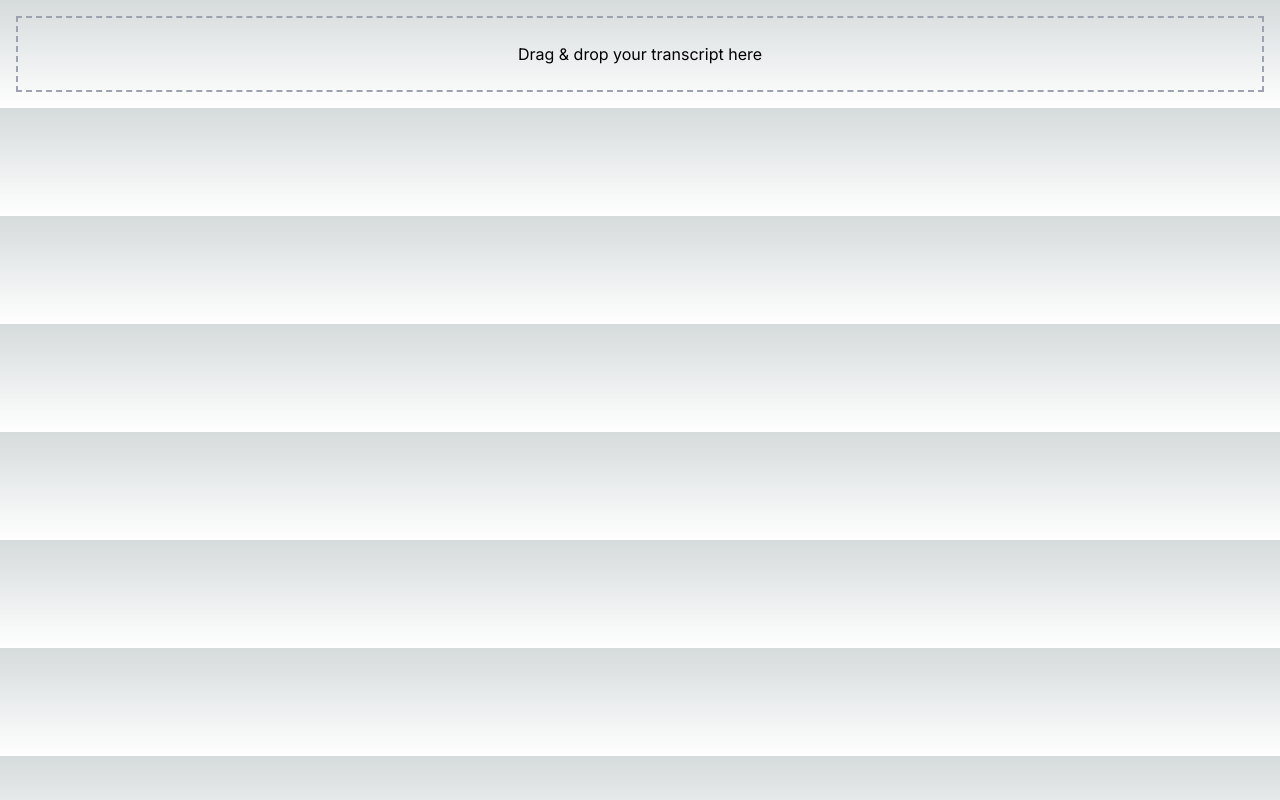
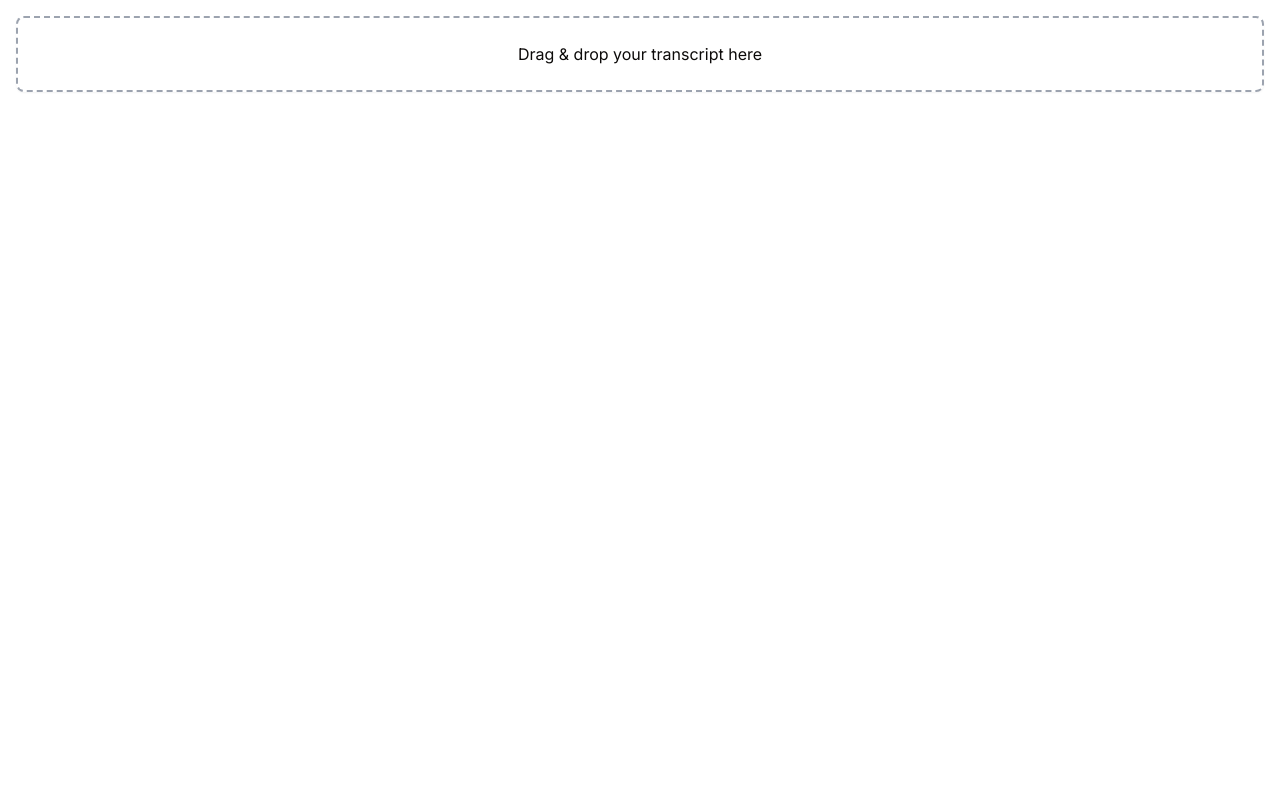
Before and after one commit to elijahmurray/scriptor, a Next.js app: page / in a window 1280 px wide. Built offline with nearby package versions, Linux system fonts and the light colour scheme.

Commit message:
setup shadcn

```diff
--- a/app/globals.css
+++ b/app/globals.css
@@ -2,32 +2,68 @@
 @tailwind components;
 @tailwind utilities;
 
-:root {
-  --foreground-rgb: 0, 0, 0;
-  --background-start-rgb: 214, 219, 220;
-  --background-end-rgb: 255, 255, 255;
-}
+@layer base {
+  :root {
+    --background: 0 0% 100%;
+    --foreground: 20 14.3% 4.1%;
+    --card: 0 0% 100%;
+    --card-foreground: 20 14.3% 4.1%;
+    --popover: 0 0% 100%;
+    --popover-foreground: 20 14.3% 4.1%;
+    --primary: 24 9.8% 10%;
+    --primary-foreground: 60 9.1% 97.8%;
+    --secondary: 60 4.8% 95.9%;
+    --secondary-foreground: 24 9.8% 10%;
+    --muted: 60 4.8% 95.9%;
+    --muted-foreground: 25 5.3% 44.7%;
+    --accent: 60 4.8% 95.9%;
+    --accent-foreground: 24 9.8% 10%;
+    --destructive: 0 84.2% 60.2%;
+    --destructive-foreground: 60 9.1% 97.8%;
+    --border: 20 5.9% 90%;
+    --input: 20 5.9% 90%;
+    --ring: 20 14.3% 4.1%;
+    --radius: 0.5rem;
+    --chart-1: 12 76% 61%;
+    --chart-2: 173 58% 39%;
+    --chart-3: 197 37% 24%;
+    --chart-4: 43 74% 66%;
+    --chart-5: 27 87% 67%;
+  }
 
-@media (prefers-color-scheme: dark) {
-  :root {
-    --foreground-rgb: 255, 255, 255;
-    --background-start-rgb: 0, 0, 0;
-    --background-end-rgb: 0, 0, 0;
+  .dark {
+    --background: 20 14.3% 4.1%;
+    --foreground: 60 9.1% 97.8%;
+    --card: 20 14.3% 4.1%;
+    --card-foreground: 60 9.1% 97.8%;
+    --popover: 20 14.3% 4.1%;
+    --popover-foreground: 60 9.1% 97.8%;
+    --primary: 60 9.1% 97.8%;
+    --primary-foreground: 24 9.8% 10%;
+    --secondary: 12 6.5% 15.1%;
+    --secondary-foreground: 60 9.1% 97.8%;
+    --muted: 12 6.5% 15.1%;
+    --muted-foreground: 24 5.4% 63.9%;
+    --accent: 12 6.5% 15.1%;
+    --accent-foreground: 60 9.1% 97.8%;
+    --destructive: 0 62.8% 30.6%;
+    --destructive-foreground: 60 9.1% 97.8%;
+    --border: 12 6.5% 15.1%;
+    --input: 12 6.5% 15.1%;
+    --ring: 24 5.7% 82.9%;
+    --chart-1: 220 70% 50%;
+    --chart-2: 160 60% 45%;
+    --chart-3: 30 80% 55%;
+    --chart-4: 280 65% 60%;
+    --chart-5: 340 75% 55%;
   }
 }
 
-body {
-  color: rgb(var(--foreground-rgb));
-  background: linear-gradient(
-      to bottom,
-      transparent,
-      rgb(var(--background-end-rgb))
-    )
-    rgb(var(--background-start-rgb));
-}
-
-@layer utilities {
-  .text-balance {
-    text-wrap: balance;
+@layer base {
+  * {
+    @apply border-border;
+  }
+  body {
+    @apply bg-background text-foreground;
   }
 }
--- a/app/page.tsx
+++ b/app/page.tsx
@@ -1,23 +1,28 @@
 "use client";
 
 import { useState } from 'react';
+import { Button } from '@/components/ui/button';
+import { Card } from '@/components/ui/card';
+import { Textarea } from '@/components/ui/textarea';
+import { Alert } from '@/components/ui/alert';
+
 
 export default function Home() {
   const [transcript, setTranscript] = useState('');
   const [summary, setSummary] = useState('');
-  const [error, setError] = useState(null);
+  const [error, setError] = useState<string | null>(null);
 
-  const handleDrop = (event) => {
+  const handleDrop = (event: React.DragEvent<HTMLDivElement>) => {
     event.preventDefault();
     const file = event.dataTransfer.files[0];
     const reader = new FileReader();
     reader.onload = () => {
-      setTranscript(reader.result);
+      setTranscript(reader.result as string);
     };
     reader.readAsText(file);
   };
 
-  const handleDragOver = (event) => {
+  const handleDragOver = (event: React.DragEvent<HTMLDivElement>) => {
     event.preventDefault();
   };
 
@@ -64,32 +69,19 @@
 
   return (
     <div className="container mx-auto p-4">
-      <div
-        className="border-dashed border-2 border-gray-400 p-6 text-center"
-        onDrop={handleDrop}
-        onDragOver={handleDragOver}
-      >
-        Drag & drop your transcript here
-      </div>
+      <Card className="p-6 text-center border-dashed border-2 border-gray-400" onDrop={handleDrop} onDragOver={handleDragOver}>
+        <p>Drag & drop your transcript here</p>
+      </Card>
       {transcript && (
         <div className="mt-4">
-          <button
-            className="bg-blue-500 hover:bg-blue-700 text-white font-bold py-2 px-4 rounded"
-            onClick={generateSummary}
-          >
+          <Button onClick={generateSummary} className="bg-blue-500 hover:bg-blue-700 text-white font-bold py-2 px-4 rounded">
             Generate Summary
-          </button>
+          </Button>
           {summary && (
-            <textarea
-              className="mt-4 w-full h-64 border border-gray-300 p-2"
-              readOnly
-              value={summary}
-            ></textarea>
+            <Textarea className="mt-4 w-full h-64 border border-gray-300 p-2" readOnly value={summary}></Textarea>
           )}
           {error && (
-            <div className="mt-4 text-red-500">
-              {error}
-            </div>
+            <Alert className="mt-4 text-red-500">{error}</Alert>
           )}
         </div>
       )}
--- /dev/null
+++ b/components/ui/alert.tsx
@@ -0,0 +1,59 @@
+import * as React from "react"
+import { cva, type VariantProps } from "class-variance-authority"
+
+import { cn } from "@/lib/utils"
+
+const alertVariants = cva(
+  "relative w-full rounded-lg border p-4 [&>svg~*]:pl-7 [&>svg+div]:translate-y-[-3px] [&>svg]:absolute [&>svg]:left-4 [&>svg]:top-4 [&>svg]:text-foreground",
+  {
+    variants: {
+      variant: {
+        default: "bg-background text-foreground",
+        destructive:
+          "border-destructive/50 text-destructive dark:border-destructive [&>svg]:text-destructive",
+      },
+    },
+    defaultVariants: {
+      variant: "default",
+    },
+  }
+)
+
+const Alert = React.forwardRef<
+  HTMLDivElement,
+  React.HTMLAttributes<HTMLDivElement> & VariantProps<typeof alertVariants>
+>(({ className, variant, ...props }, ref) => (
+  <div
+    ref={ref}
+    role="alert"
+    className={cn(alertVariants({ variant }), className)}
+    {...props}
+  />
+))
+Alert.displayName = "Alert"
+
+const AlertTitle = React.forwardRef<
+  HTMLParagraphElement,
+  React.HTMLAttributes<HTMLHeadingElement>
+>(({ className, ...props }, ref) => (
+  <h5
+    ref={ref}
+    className={cn("mb-1 font-medium leading-none tracking-tight", className)}
+    {...props}
+  />
+))
+AlertTitle.displayName = "AlertTitle"
+
+const AlertDescription = React.forwardRef<
+  HTMLParagraphElement,
+  React.HTMLAttributes<HTMLParagraphElement>
+>(({ className, ...props }, ref) => (
+  <div
+    ref={ref}
+    className={cn("text-sm [&_p]:leading-relaxed", className)}
+    {...props}
+  />
+))
+AlertDescription.displayName = "AlertDescription"
+
+export { Alert, AlertTitle, AlertDescription }
--- /dev/null
+++ b/components/ui/button.tsx
@@ -0,0 +1,56 @@
+import * as React from "react"
+import { Slot } from "@radix-ui/react-slot"
+import { cva, type VariantProps } from "class-variance-authority"
+
+import { cn } from "@/lib/utils"
+
+const buttonVariants = cva(
+  "inline-flex items-center justify-center whitespace-nowrap rounded-md text-sm font-medium ring-offset-background transition-colors focus-visible:outline-none focus-visible:ring-2 focus-visible:ring-ring focus-visible:ring-offset-2 disabled:pointer-events-none disabled:opacity-50",
+  {
+    variants: {
+      variant: {
+        default: "bg-primary text-primary-foreground hover:bg-primary/90",
+        destructive:
+          "bg-destructive text-destructive-foreground hover:bg-destructive/90",
+        outline:
+          "border border-input bg-background hover:bg-accent hover:text-accent-foreground",
+        secondary:
+          "bg-secondary text-secondary-foreground hover:bg-secondary/80",
+        ghost: "hover:bg-accent hover:text-accent-foreground",
+        link: "text-primary underline-offset-4 hover:underline",
+      },
+      size: {
+        default: "h-10 px-4 py-2",
+        sm: "h-9 rounded-md px-3",
+        lg: "h-11 rounded-md px-8",
+        icon: "h-10 w-10",
+      },
+    },
+    defaultVariants: {
+      variant: "default",
+      size: "default",
+    },
+  }
+)
+
+export interface ButtonProps
+  extends React.ButtonHTMLAttributes<HTMLButtonElement>,
+    VariantProps<typeof buttonVariants> {
+  asChild?: boolean
+}
+
+const Button = React.forwardRef<HTMLButtonElement, ButtonProps>(
+  ({ className, variant, size, asChild = false, ...props }, ref) => {
+    const Comp = asChild ? Slot : "button"
+    return (
+      <Comp
+        className={cn(buttonVariants({ variant, size, className }))}
+        ref={ref}
+        {...props}
+      />
+    )
+  }
+)
+Button.displayName = "Button"
+
+export { Button, buttonVariants }
--- /dev/null
+++ b/components/ui/card.tsx
@@ -0,0 +1,79 @@
+import * as React from "react"
+
+import { cn } from "@/lib/utils"
+
+const Card = React.forwardRef<
+  HTMLDivElement,
+  React.HTMLAttributes<HTMLDivElement>
+>(({ className, ...props }, ref) => (
+  <div
+    ref={ref}
+    className={cn(
+      "rounded-lg border bg-card text-card-foreground shadow-sm",
+      className
+    )}
+    {...props}
+  />
+))
+Card.displayName = "Card"
+
+const CardHeader = React.forwardRef<
+  HTMLDivElement,
+  React.HTMLAttributes<HTMLDivElement>
+>(({ className, ...props }, ref) => (
+  <div
+    ref={ref}
+    className={cn("flex flex-col space-y-1.5 p-6", className)}
+    {...props}
+  />
+))
+CardHeader.displayName = "CardHeader"
+
+const CardTitle = React.forwardRef<
+  HTMLParagraphElement,
+  React.HTMLAttributes<HTMLHeadingElement>
+>(({ className, ...props }, ref) => (
+  <h3
+    ref={ref}
+    className={cn(
+      "text-2xl font-semibold leading-none tracking-tight",
+      className
+    )}
+    {...props}
+  />
+))
+CardTitle.displayName = "CardTitle"
+
+const CardDescription = React.forwardRef<
+  HTMLParagraphElement,
+  React.HTMLAttributes<HTMLParagraphElement>
+>(({ className, ...props }, ref) => (
+  <p
+    ref={ref}
+    className={cn("text-sm text-muted-foreground", className)}
+    {...props}
+  />
+))
+CardDescription.displayName = "CardDescription"
+
+const CardContent = React.forwardRef<
+  HTMLDivElement,
+  React.HTMLAttributes<HTMLDivElement>
+>(({ className, ...props }, ref) => (
+  <div ref={ref} className={cn("p-6 pt-0", className)} {...props} />
+))
+CardContent.displayName = "CardContent"
+
+const CardFooter = React.forwardRef<
+  HTMLDivElement,
+  React.HTMLAttributes<HTMLDivElement>
+>(({ className, ...props }, ref) => (
+  <div
+    ref={ref}
+    className={cn("flex items-center p-6 pt-0", className)}
+    {...props}
+  />
+))
+CardFooter.displayName = "CardFooter"
+
+export { Card, CardHeader, CardFooter, CardTitle, CardDescription, CardContent }
--- /dev/null
+++ b/components/ui/textarea.tsx
@@ -0,0 +1,24 @@
+import * as React from "react"
+
+import { cn } from "@/lib/utils"
+
+export interface TextareaProps
+  extends React.TextareaHTMLAttributes<HTMLTextAreaElement> {}
+
+const Textarea = React.forwardRef<HTMLTextAreaElement, TextareaProps>(
+  ({ className, ...props }, ref) => {
+    return (
+      <textarea
+        className={cn(
+          "flex min-h-[80px] w-full rounded-md border border-input bg-background px-3 py-2 text-sm ring-offset-background placeholder:text-muted-foreground focus-visible:outline-none focus-visible:ring-2 focus-visible:ring-ring focus-visible:ring-offset-2 disabled:cursor-not-allowed disabled:opacity-50",
+          className
+        )}
+        ref={ref}
+        {...props}
+      />
+    )
+  }
+)
+Textarea.displayName = "Textarea"
+
+export { Textarea }
--- /dev/null
+++ b/lib/utils.ts
@@ -0,0 +1,6 @@
+import { type ClassValue, clsx } from "clsx"
+import { twMerge } from "tailwind-merge"
+
+export function cn(...inputs: ClassValue[]) {
+  return twMerge(clsx(inputs))
+}
--- a/tailwind.config.ts
+++ b/tailwind.config.ts
@@ -1,20 +1,80 @@
-import type { Config } from "tailwindcss";
+import type { Config } from "tailwindcss"
 
-const config: Config = {
+const config = {
+  darkMode: ["class"],
   content: [
-    "./pages/**/*.{js,ts,jsx,tsx,mdx}",
-    "./components/**/*.{js,ts,jsx,tsx,mdx}",
-    "./app/**/*.{js,ts,jsx,tsx,mdx}",
-  ],
+    './pages/**/*.{ts,tsx}',
+    './components/**/*.{ts,tsx}',
+    './app/**/*.{ts,tsx}',
+    './src/**/*.{ts,tsx}',
+	],
+  prefix: "",
   theme: {
+    container: {
+      center: true,
+      padding: "2rem",
+      screens: {
+        "2xl": "1400px",
+      },
+    },
     extend: {
-      backgroundImage: {
-        "gradient-radial": "radial-gradient(var(--tw-gradient-stops))",
-        "gradient-conic":
-          "conic-gradient(from 180deg at 50% 50%, var(--tw-gradient-stops))",
+      colors: {
+        border: "hsl(var(--border))",
+        input: "hsl(var(--input))",
+        ring: "hsl(var(--ring))",
+        background: "hsl(var(--background))",
+        foreground: "hsl(var(--foreground))",
+        primary: {
+          DEFAULT: "hsl(var(--primary))",
+          foreground: "hsl(var(--primary-foreground))",
+        },
+        secondary: {
+          DEFAULT: "hsl(var(--secondary))",
+          foreground: "hsl(var(--secondary-foreground))",
+        },
+        destructive: {
+          DEFAULT: "hsl(var(--destructive))",
+          foreground: "hsl(var(--destructive-foreground))",
+        },
+        muted: {
+          DEFAULT: "hsl(var(--muted))",
+          foreground: "hsl(var(--muted-foreground))",
+        },
+        accent: {
+          DEFAULT: "hsl(var(--accent))",
+          foreground: "hsl(var(--accent-foreground))",
+        },
+        popover: {
+          DEFAULT: "hsl(var(--popover))",
+          foreground: "hsl(var(--popover-foreground))",
+        },
+        card: {
+          DEFAULT: "hsl(var(--card))",
+          foreground: "hsl(var(--card-foreground))",
+        },
+      },
+      borderRadius: {
+        lg: "var(--radius)",
+        md: "calc(var(--radius) - 2px)",
+        sm: "calc(var(--radius) - 4px)",
+      },
+      keyframes: {
+        "accordion-down": {
+          from: { height: "0" },
+          to: { height: "var(--radix-accordion-content-height)" },
+        },
+        "accordion-up": {
+          from: { height: "var(--radix-accordion-content-height)" },
+          to: { height: "0" },
+        },
+      },
+      animation: {
+        "accordion-down": "accordion-down 0.2s ease-out",
+        "accordion-up": "accordion-up 0.2s ease-out",
       },
     },
   },
-  plugins: [],
-};
-export default config;
+  plugins: [require("tailwindcss-animate")],
+} satisfies Config
+
+export default config
```
Also changed, not shown: package.json (+10 -4 lines), components.json (added), 1 other file (tests, documents, lock files or other folders).
